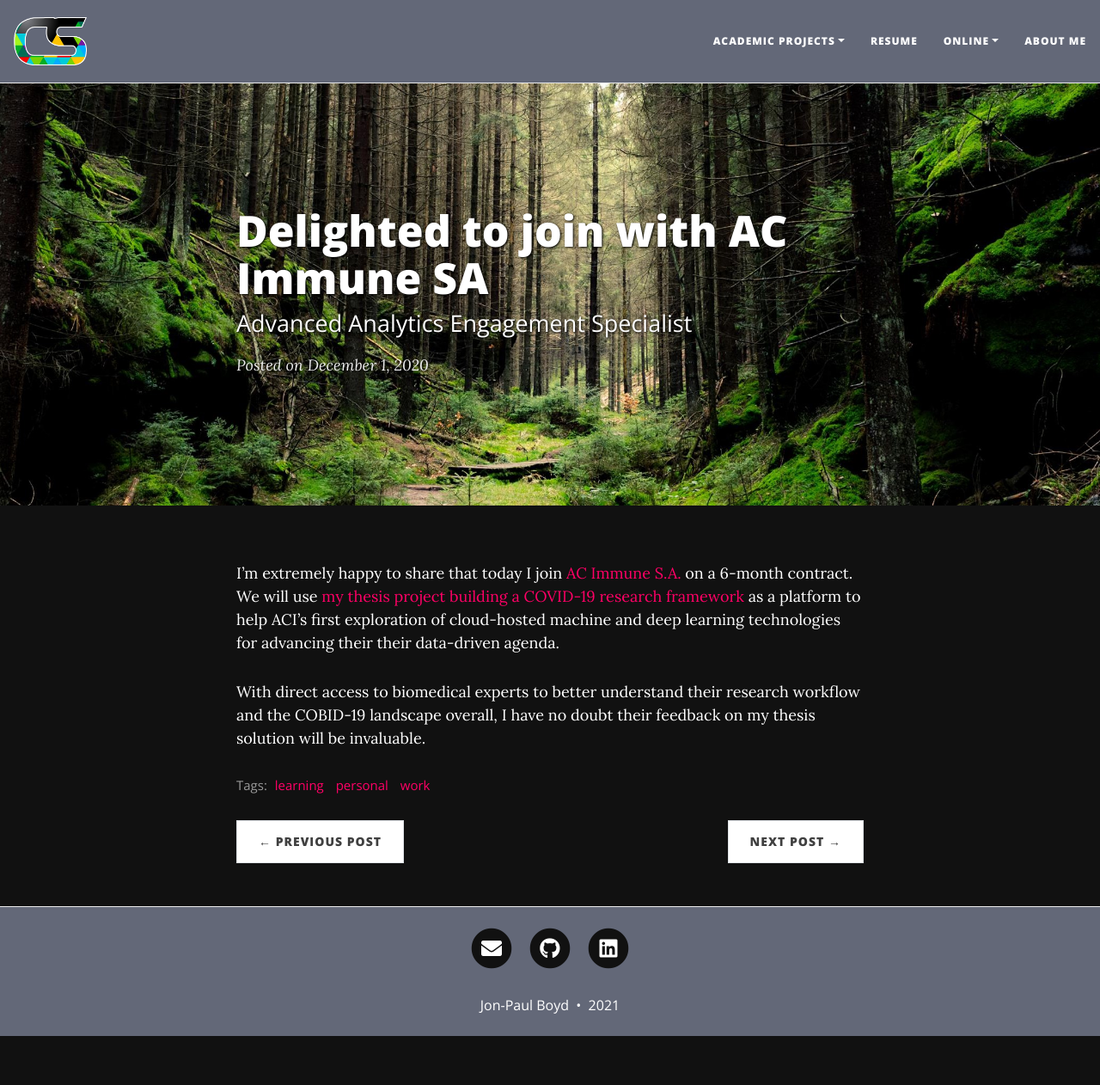
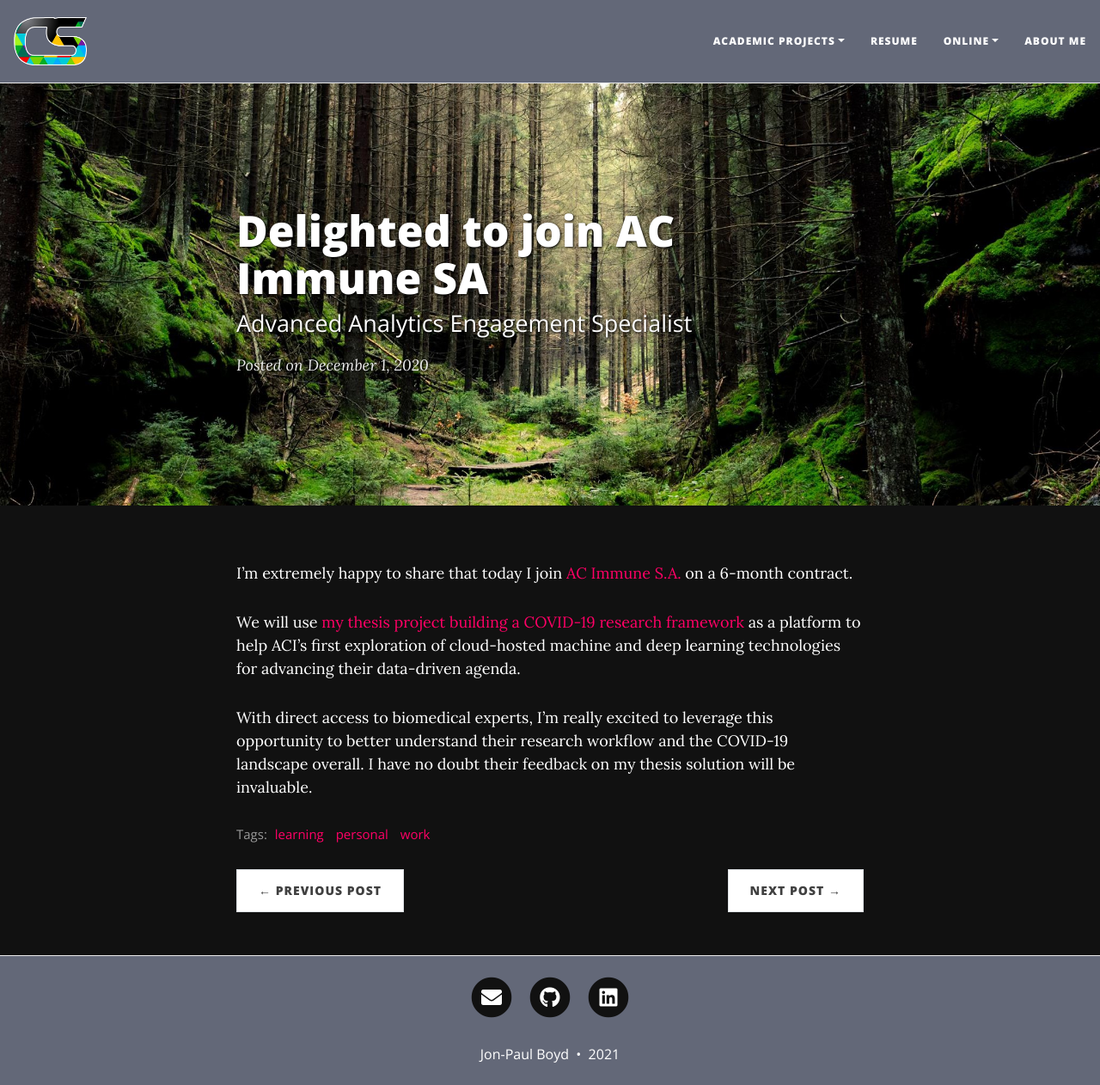
Before and after one commit to corticalstack/corticalstack.github.io, a Jekyll site: the page built from _posts/2020-12-01-aci-first-day.md, in a window 1280 px wide and 1262 px high. Shown: the whole window at 86% size. Built offline with Jekyll 4.4.1, drawn with Linux system fonts in a browser that asks for light colours; nearby versions of some CDN libraries.

Commit message:
Added thesis

```diff
--- a/_posts/2020-12-01-aci-first-day.md
+++ b/_posts/2020-12-01-aci-first-day.md
@@ -1,10 +1,12 @@
 ---
 layout: post
-title: Delighted to join with AC Immune SA
+title: Delighted to join AC Immune SA
 subtitle: Advanced Analytics Engagement Specialist
 cover-img: /assets/img/forest_path.jpg
 tags: [learning, personal, work]
 ---
-I'm extremely happy to share that today I join [AC Immune S.A.](https://www.acimmune.com/) on a 6-month contract. We will use [my thesis project building a COVID-19 research framework](https://corticalstack.ai/mt/) as a platform to help ACI's first exploration of cloud-hosted machine and deep learning technologies for advancing their their data-driven agenda.
+I'm extremely happy to share that today I join [AC Immune S.A.](https://www.acimmune.com/) on a 6-month contract.
 
-With direct access to biomedical experts to better understand their research workflow and the COBID-19 landscape overall, I have no doubt their feedback on my thesis solution will be invaluable.
+We will use [my thesis project building a COVID-19 research framework](https://corticalstack.ai/mt/) as a platform to help ACI's first exploration of cloud-hosted machine and deep learning technologies for advancing their data-driven agenda.
+
+With direct access to biomedical experts, I'm really excited to leverage this opportunity to better understand their research workflow and the COVID-19 landscape overall. I have no doubt their feedback on my thesis solution will be invaluable.
```
